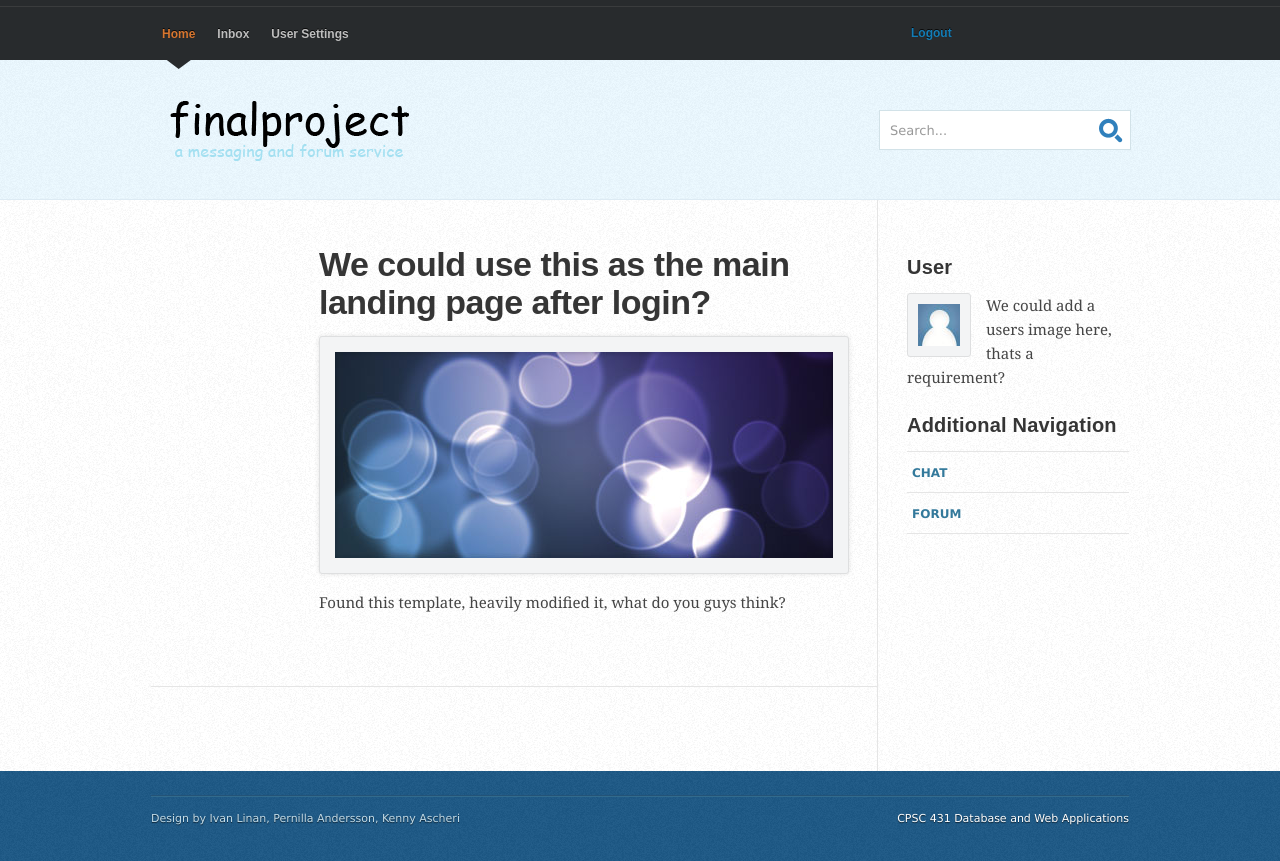
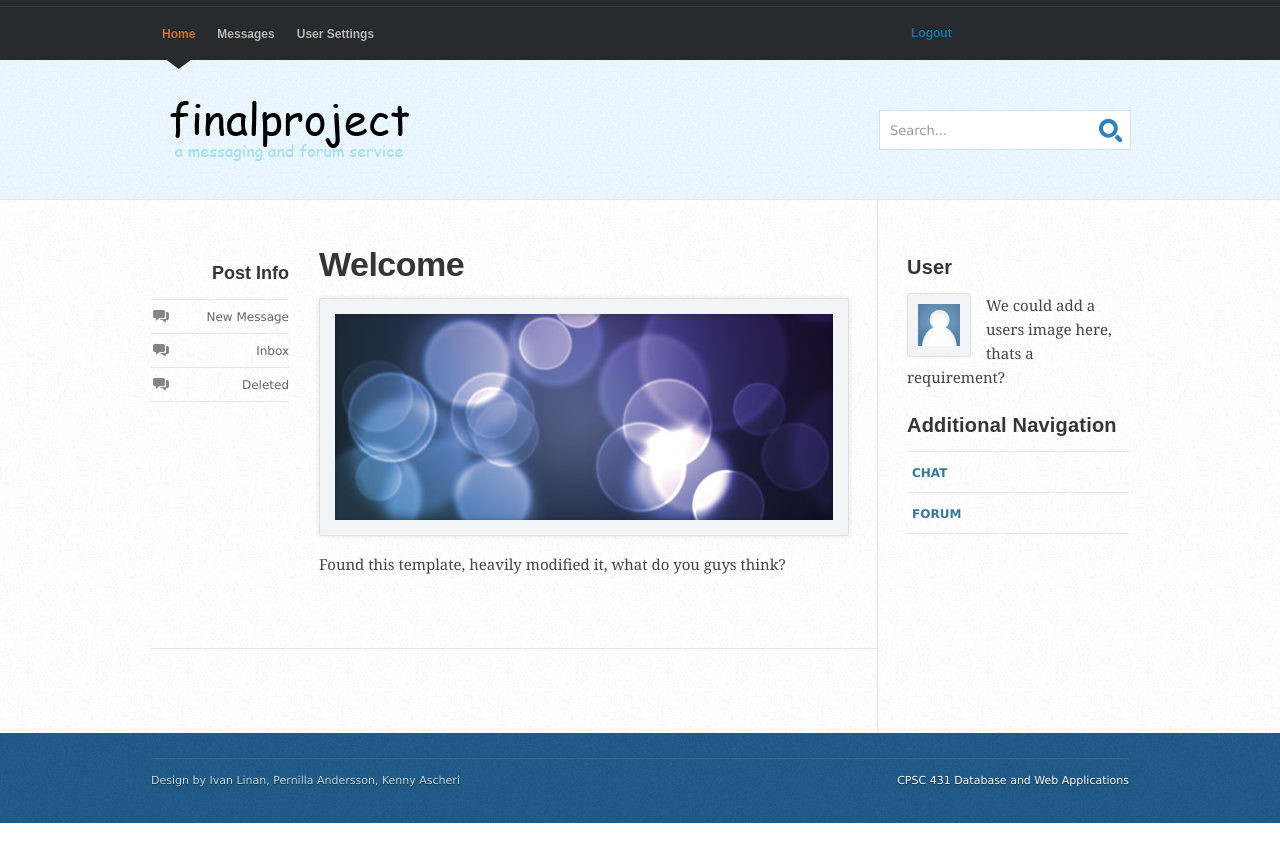
Before and after one commit to CPSC431FinalProject/431BigProject, a PHP site: page /home.html in a window 1280 px wide. After the commit the page ends 823 px from the top, so only its background shows below. Run offline with PHP 8.4, Linux system fonts and the light colour scheme; some libraries are stand-ins or nearby versions.

Commit message:
added side navigation
Side navigation should ONLY be shown when user clicks on Messages tab,
it'll be like the "email" within the site

```diff
--- a/css/coolblue.css
+++ b/css/coolblue.css
@@ -582,41 +582,6 @@ header .search button.btn {
 
 /* Sidemenu */
 
-.sidemenuLeft {
-
-border: 1px dotted blue;
-
-background-color: #EEFFFF;
-
-margin: 5px;
-
-padding: 5px;
-
-}
-
-.sidemenuLeft  li {
-
-list-style: none;
-
-margin: 5px;
-
-}
-
-.sidemenuLeft  li a {
-
-text-decoration: none;
-
-color: black;
-
-}
-.sidemenuLeft  li a:hover {
-text-decoration: underline;
-}
-
-
-
-
-
 
 
 
--- a/home.html
+++ b/home.html
@@ -44,7 +44,7 @@ $currentUser = $_SESSION['currentUser'];
     <nav>
 		<ul>
 			<li id="current"><a href="home.html">Home</a><span></span></li>
-			<li><a href="#inbox.html">Inbox</a><span></span></li>
+			<li><a href="#messages.html">Messages</a><span></span></li>
 			<li><a href="#uSettings.html">User Settings</a><span></span></li>
 		</ul>
 	</nav>
@@ -77,7 +77,7 @@ $currentUser = $_SESSION['currentUser'];
 
       		    <div class="primary">
 
-                    <h2><a href="home.html">We could use this as the main landing page after login?</a></h2>
+                    <h2><a href="home.html">Welcome</a></h2>
 
                	    <div class="image-section">
               		    <img src="images/img-post.jpg" alt="image post" height="206" width="498"/>
@@ -88,9 +88,18 @@ $currentUser = $_SESSION['currentUser'];
 
 
                 </div>
+			<aside>
+               	    <div class="post-meta">
+                  	    <h4>Post Info</h4>
+                     	<ul>
+                           <li class="comment"><a href="#">New Message</a></li>
+                           <li class="comment"><a href="#">Inbox</a></li>
+                           <li class="comment"><a href="#">Deleted</a></li>
+                        </ul>
+					</div>
 
+                </aside>
 		    </article>
-
 
 
 
```
